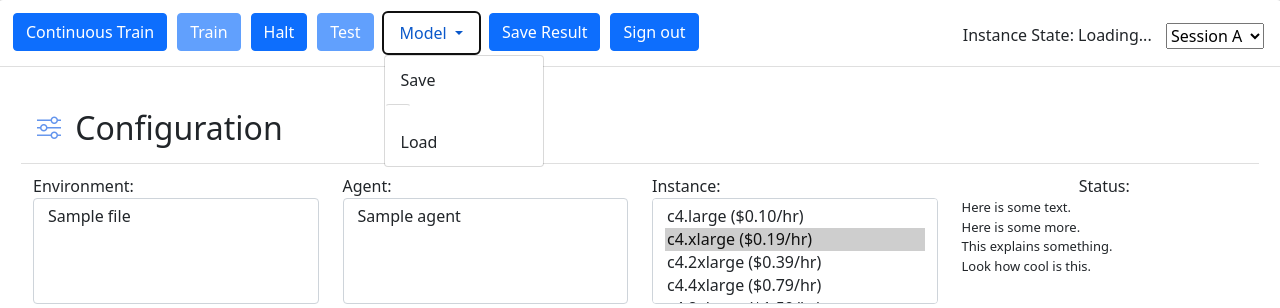
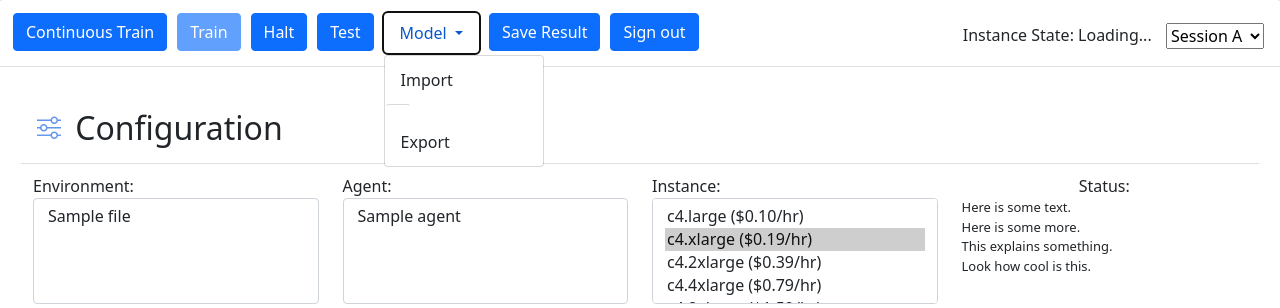
Before and after one commit to easyRL/easyRL-v0, a Django app: template templates/easyRL_app/index.html in a window 1280 px wide, after a click on "Model". Shown: the top 308 px of the page. Run offline with Django 3.2, Linux system fonts and the light colour scheme; the template is opened without the code that fills it: most values are stand-ins (such as "Sample title", 1, 10 or a date in 2020); grey boxes marked "Sample" are stand-in pictures; some libraries are stand-ins or nearby versions.

Commit message:
Added export

```diff
--- a/templates/easyRL_app/index.html
+++ b/templates/easyRL_app/index.html
@@ -20,15 +20,15 @@
             <button id="btn-halt" class="btn btn-primary" style="margin:5px;">Halt</button>
           </li>
           <li class="nav-item">
-            <button id="btn-test" class="btn btn-primary" style="margin:5px;" disabled>Test</button>
+            <a id="btn-test" class="btn btn-primary" style="margin:5px;" disabled>Test</a>
           </li>
           <li class="nav-item dropdown">
             <a class="nav-link dropdown-toggle" data-bs-toggle="dropdown" href="#" role="button" aria-haspopup="true"
               aria-expanded="false" style="margin:5px;">Model </a>
             <div class="dropdown-menu">
-              <a class="dropdown-item" href="import/" disabled>Save</a>
+              <a class="dropdown-item" id="btn-import" href="import/" disabled>Import</a>
               <div class="dropdown-divider btn"></div>
-              <a class="dropdown-item" href="export/">Load</a>
+              <button class="dropdown-item" id="btn-export">Export</button>
             </div>
           </li>
           <li class="nav-item">
@@ -281,6 +281,18 @@
         setTimeout(doPoll, 5000);
     }
   }
+
+  $("#btn-export").click(function () {
+    $.post('/easyRL_app/export/', getData(), function (result, status, jqxhr) {
+        if (result == "") {
+          //alert("The response is empty");
+          return;
+        }
+        result = JSON.parse(result);
+        //window.open(result['url'], '_blank');
+        window.location.href = result['url'];
+      });
+  });
 
   function draw_graph(episodes) {
     var length = episodes.length;
```
